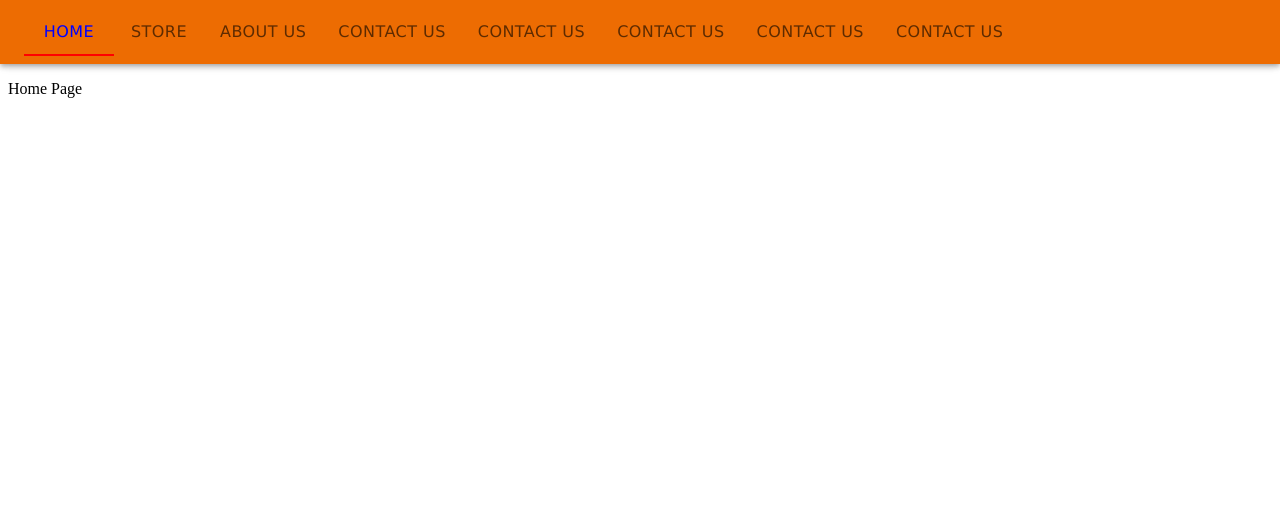
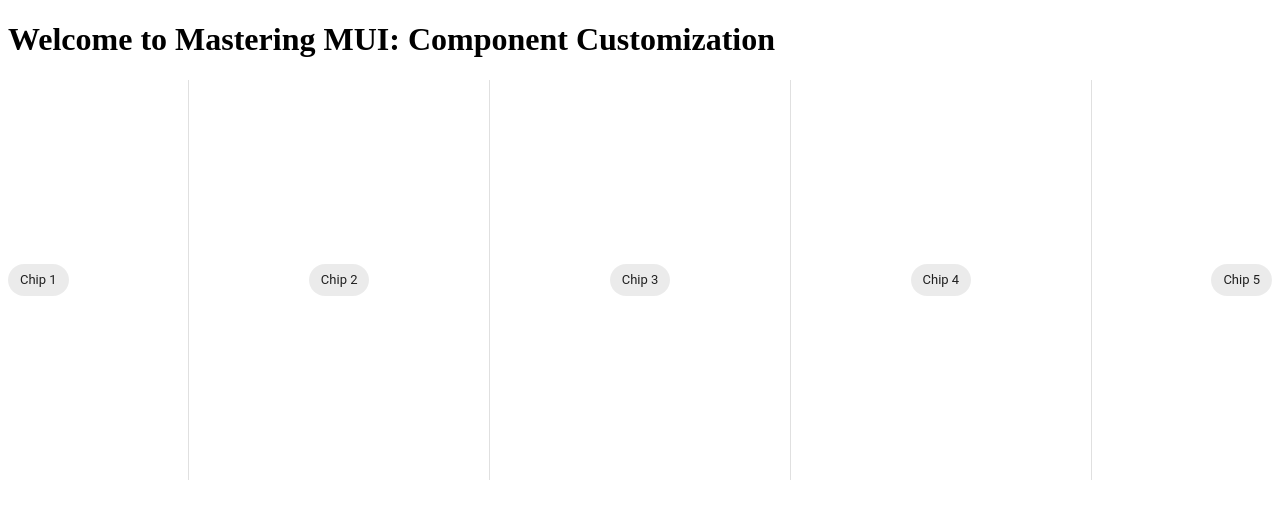
Before and after one commit to oleksandrivanyshyn/react-MUI, a React (Vite) app: page / in a window 1280 px wide. Shown: the top 518 px of the page. Built offline with nearby package versions, Linux system fonts and the light colour scheme.

Commit message:
feat: add Stack customization and functionality components

```diff
--- a/src/App.jsx
+++ b/src/App.jsx
@@ -92,11 +92,24 @@ import {
   TabsFunctionality,
   TabsCustomization,
 } from './components/navigation';
+import {
+  BoxFunctionality,
+  BoxCustomization,
+  ContainerFunctionality,
+  ContainerCustomization,
+  GridFunctionality,
+  GridDemo,
+  GridCustomization,
+  ImageListFunctionality,
+  ImageListCustomization,
+  StackFunctionality,
+  StackCustomization,
+} from './components/layout';
 export default function App() {
   return (
     <>
       <h1>Welcome to Mastering MUI: Component Customization</h1>
-      <TabsCustomization />
+      <StackCustomization />
     </>
   );
 }
--- /dev/null
+++ b/src/components/layout/stack/stack_customization.jsx
@@ -0,0 +1,34 @@
+import { Stack, Chip, Divider, useTheme, useMediaQuery } from "@mui/material"
+
+// direction
+// column - main axis = vertical; cross axis = horizontal
+// row - main axis = horizontal; cross axis = vertical
+
+// main axis - goes WITH the direction
+// cross axis - goes AGAINST the direction
+
+// justifyContent - affects main axis
+// alignItems - affects cross axis
+
+export function StackCustomization() {
+    const theme = useTheme()
+    const matchesSM = useMediaQuery(theme.breakpoints.up("sm"))
+    return (
+        <Stack
+            height="25rem"
+            direction={{ xs: "column", sm: "row" }}
+            spacing={2}
+            // bgcolor="red"
+            // borderRadius={10}
+            // zeroMinWidth
+            divider={<Divider orientation={matchesSM ? "vertical" : "horizontal"} flexItem />}
+            justifyContent={{ xs: "center", sm: "space-between" }}
+            alignItems="center">
+            <Chip label="Chip 1" />
+            <Chip label="Chip 2" />
+            <Chip label="Chip 3" />
+            <Chip label="Chip 4" />
+            <Chip label="Chip 5" />
+        </Stack>
+    )
+}
--- /dev/null
+++ b/src/components/layout/stack/stack_functionality.jsx
@@ -0,0 +1,30 @@
+import { Stack, Chip, Divider } from "@mui/material"
+
+// direction
+// column - main axis = vertical; cross axis = horizontal
+// row - main axis = horizontal; cross axis = vertical
+
+// main axis - goes WITH the direction
+// cross axis - goes AGAINST the direction
+
+// justifyContent - affects main axis
+// alignItems - affects cross axis
+
+export function StackFunctionality() {
+    return (
+        <Stack
+            height="25rem"
+            direction="column"
+            spacing={2}
+            // zeroMinWidth
+            divider={<Divider flexItem />}
+            justifyContent="space-between"
+            alignItems="center">
+            <Chip label="Chip 1" />
+            <Chip label="Chip 2" />
+            <Chip label="Chip 3" />
+            <Chip label="Chip 4" />
+            <Chip label="Chip 5" />
+        </Stack>
+    )
+}
```
